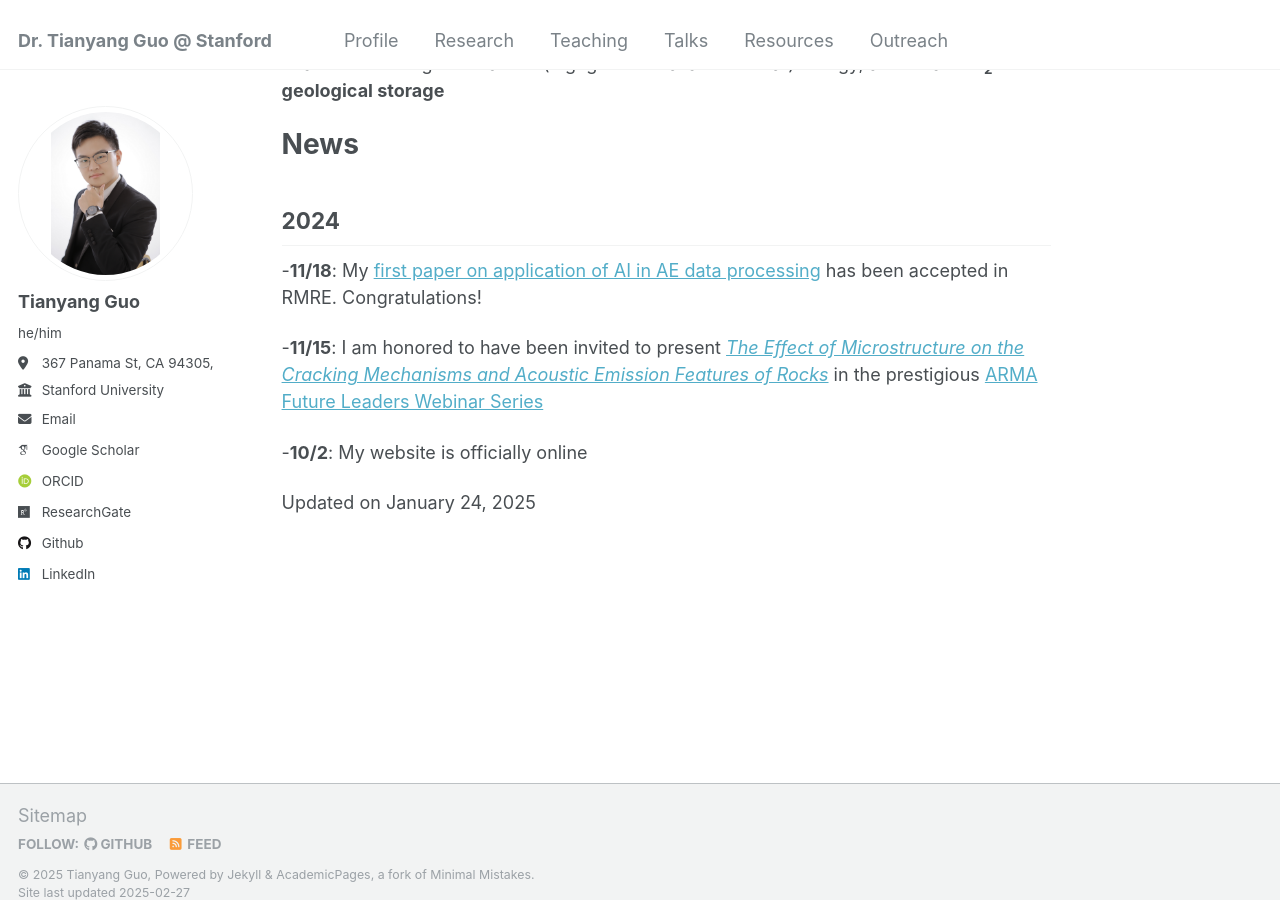
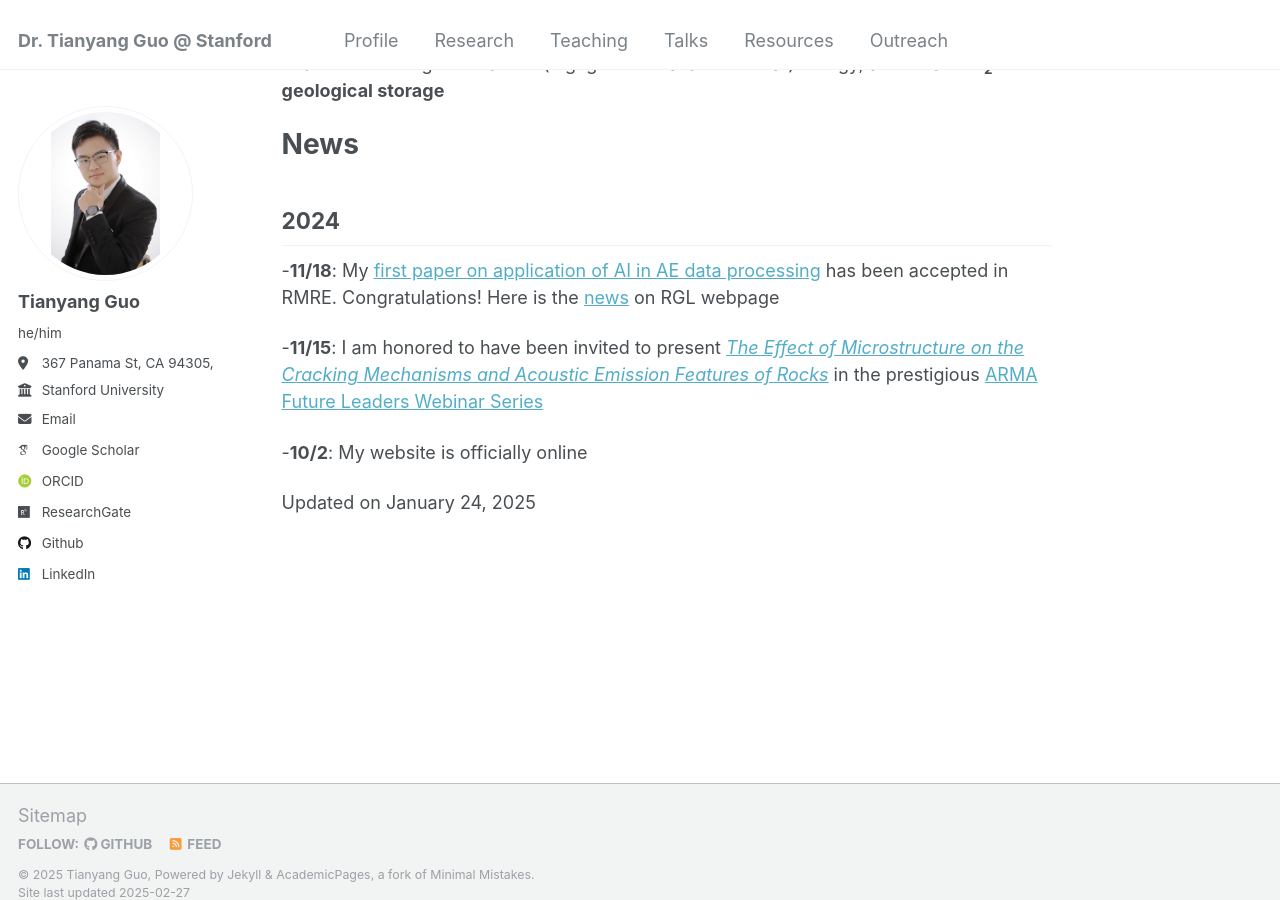
Before and after one commit to guotystanford/guotystanford.github.io, a Jekyll site: the page built from _pages/about.md, in a window 1280 px wide and 900 px high, scrolled down 773 px. Built offline with Jekyll 4.4.1, drawn with Linux system fonts in a browser that asks for light colours; some web fonts are replaced.

Commit message:
Update about.md

```diff
--- a/_pages/about.md
+++ b/_pages/about.md
@@ -20,7 +20,7 @@ In the future, I aim to leverage my experience and expertise to address scientif
 # News
 ## 2024
   -**11/18**:
-    My [first paper on application of AI in AE data processing](https://www.researchgate.net/publication/385906798_A_Deep-learning_P-wave_Arrival_Picker_for_Laboratory_Acoustic_Emissions_Model_Training_and_its_Performance?_sg%5B0%5D=96uMFM0dj3bjSk0gkb9BpI93_OXVmy1iyoXTeZcLG2EMshsQK5XZWWoOMe5dHIX-9hZwDc5qKEes1-Ka_VQzmxC__EHchyl2I6YAlVXc.ivrzrkHkeNYyu-WB60CSMx3VF_tYcZ6FkKrRQ1geWwCBRXzx4wCXP8Sn6GjoOsGe9OC_Y5HT9Khqv3e3K4zb9Q&_tp=eyJjb250ZXh0Ijp7ImZpcnN0UGFnZSI6ImhvbWUiLCJwYWdlIjoicHJvZmlsZSIsInByZXZpb3VzUGFnZSI6InByb2ZpbGUiLCJwb3NpdGlvbiI6InBhZ2VDb250ZW50In19) has been accepted in RMRE. Congratulations!
+    My [first paper on application of AI in AE data processing](https://www.researchgate.net/publication/385906798_A_Deep-learning_P-wave_Arrival_Picker_for_Laboratory_Acoustic_Emissions_Model_Training_and_its_Performance?_sg%5B0%5D=96uMFM0dj3bjSk0gkb9BpI93_OXVmy1iyoXTeZcLG2EMshsQK5XZWWoOMe5dHIX-9hZwDc5qKEes1-Ka_VQzmxC__EHchyl2I6YAlVXc.ivrzrkHkeNYyu-WB60CSMx3VF_tYcZ6FkKrRQ1geWwCBRXzx4wCXP8Sn6GjoOsGe9OC_Y5HT9Khqv3e3K4zb9Q&_tp=eyJjb250ZXh0Ijp7ImZpcnN0UGFnZSI6ImhvbWUiLCJwYWdlIjoicHJvZmlsZSIsInByZXZpb3VzUGFnZSI6InByb2ZpbGUiLCJwb3NpdGlvbiI6InBhZ2VDb250ZW50In19) has been accepted in RMRE. Congratulations! Here is the [news](https://rgl.stanford.edu/news/dr-guos-article-deep-learning-p-wave-arrival-picker-laboratory-acoustic-emissions-model) on RGL webpage
 
   -**11/15**:
     I am honored to have been invited to present <i>[The Effect of Microstructure on the Cracking Mechanisms and Acoustic Emission Features of Rocks](https://www.youtube.com/watch?v=f2jj6-Wcdjk&t=4s)</i> in the prestigious [ARMA Future Leaders Webinar Series](http://armarocks.org/arma-future-leader-webinar-series/)
```
